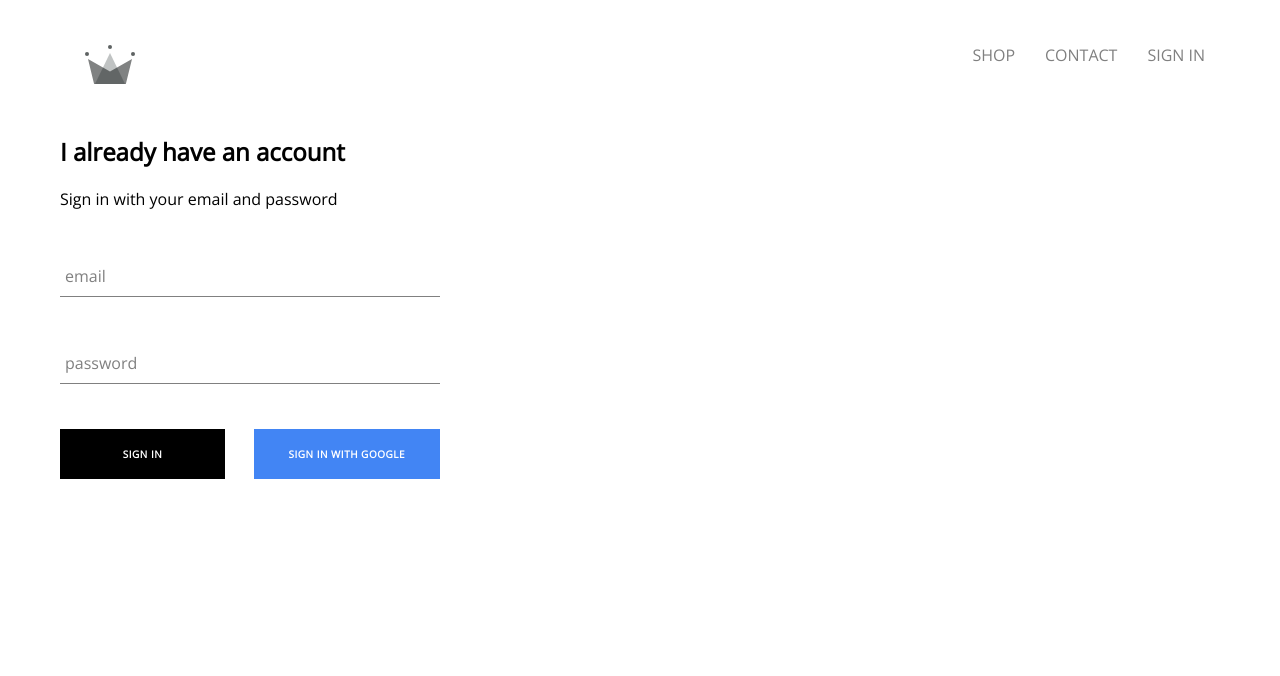
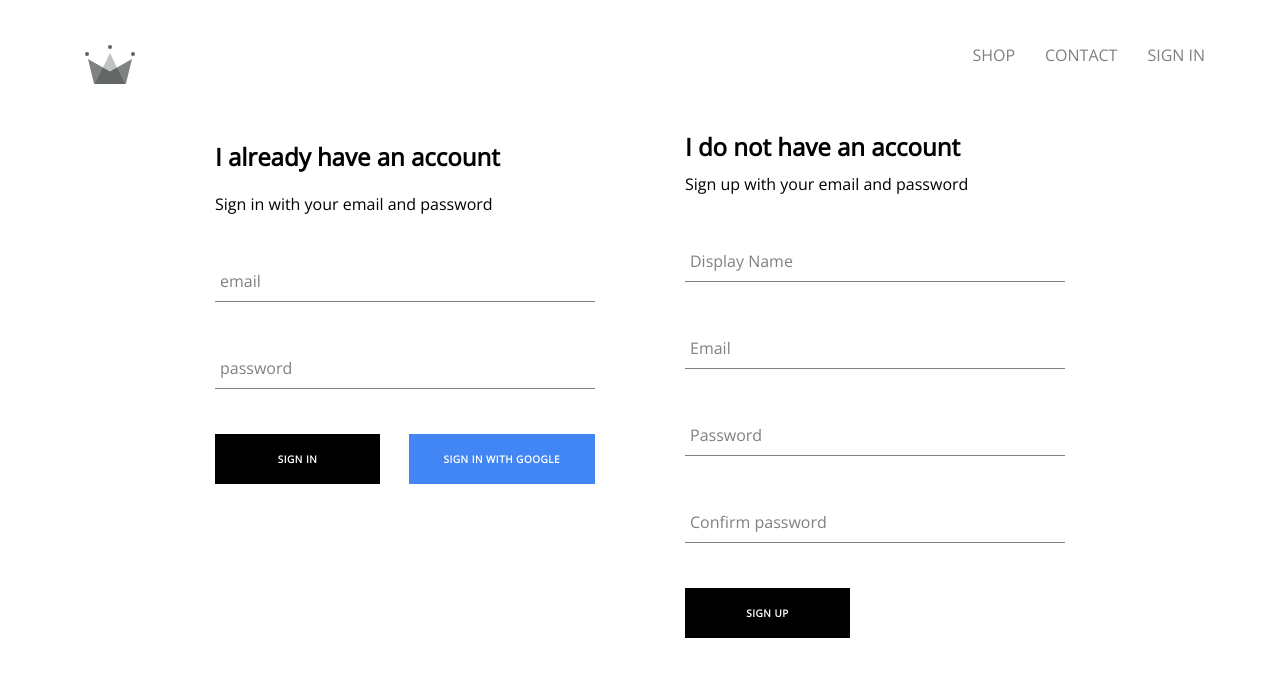
Before and after one commit to chevtong/e-shop, a React (Create React App) app: page /signin in a window 1280 px wide. Shown: the top 676 px of the page. Built offline with nearby package versions, Linux system fonts and the light colour scheme; no server answers.

Commit message:
Build sign up function with firebase

```diff
--- a/src/App.js
+++ b/src/App.js
@@ -40,7 +40,7 @@ export class App extends Component {
         })
 
       } else {
-        this.setState({ currentUser: userAuth })
+        this.setState({  currentUser: userAuth })
       }
 
     })
--- /dev/null
+++ b/src/components/signUp/SignUp.jsx
@@ -0,0 +1,109 @@
+
+import { auth, createUserProfileDocument } from '../../firebase/Firebase.utils'
+import './signUp.styles.scss'
+
+import React, { Component } from 'react'
+import FormInput from '../formInput/FormInput'
+import CustomButton from '../customButton/CustomButton'
+
+export class SignUp extends Component {
+    constructor() {
+        super()
+
+        this.state = {
+            displayName: '',
+            email: '',
+            password: '',
+            confirmPassword: ''
+        }
+    }
+
+    handleSubmit = async(e) =>{
+        e.preventDefault()
+
+        const { displayName, email, password, confirmPassword } = this.state
+
+        if(password!==confirmPassword){
+            alert('passwords do not match')
+            return
+        }
+
+        try{
+            const {user} = await auth.createUserWithEmailAndPassword(email, password)
+
+            createUserProfileDocument(user, {displayName})
+
+            this.setState({
+                displayName: '',
+                email: '',
+                password: '',
+                confirmPassword: ''
+            })
+
+        } catch (error){
+            console.error(error)
+        }
+
+    }
+
+    handleChange = (e) =>{
+
+        const {name, value} = e.target
+
+        this.setState({[name]: value})
+    }
+
+
+    render() {
+        const { displayName, email, password, confirmPassword } = this.state
+
+        return (
+            <div className='sign-up'>
+                <h2 className='title'>I do not have an account</h2>
+                <span>Sign up with your email and password</span>
+
+                <form className="sign-up-form" onSubmit={this.handleSubmit}>
+                    <FormInput
+                        type='text'
+                        name='displayName'
+                        value={displayName}
+                        onChange={this.handleChange}
+                        label='Display Name'
+                        required
+                    />
+
+                    <FormInput
+                        type='email'
+                        name='email'
+                        value={email}
+                        onChange={this.handleChange}
+                        label='Email'
+                        required
+                    />
+
+                    <FormInput
+                        type='password'
+                        name='password'
+                        value={password}
+                        onChange={this.handleChange}
+                        label='Password'
+                        required
+                    />
+
+                    <FormInput
+                        type='password'
+                        name='confirmPassword'
+                        value={confirmPassword}
+                        onChange={this.handleChange}
+                        label='Confirm password'
+                        required
+                    />
+                    <CustomButton type='submit'>sign up</CustomButton>
+                </form>
+
+            </div>
+        )
+    }
+}
+
+export default SignUp
--- /dev/null
+++ b/src/components/signUp/signUp.styles.scss
@@ -0,0 +1,9 @@
+.sign-up {
+    display: flex;
+    flex-direction: column;
+    width: 380px;
+
+    .title {
+      margin: 10px 0;
+    }
+  }
--- a/src/pages/signInPage/SignInPage.jsx
+++ b/src/pages/signInPage/SignInPage.jsx
@@ -1,11 +1,13 @@
 import React from 'react'
 import SignIn from '../../components/signIn/SignIn'
+import SignUp from '../../components/signUp/SignUp'
 import './signInPage.scss'
 
 function SignInPage() {
     return (
         <div className='sign-in-and-sign-up'>
             <SignIn />
+            <SignUp/>
 
         </div>
     )
--- a/src/pages/signInPage/signInPage.scss
+++ b/src/pages/signInPage/signInPage.scss
@@ -0,0 +1,6 @@
+.sign-in-and-sign-up{
+    width: 850px;
+    display: flex;
+    justify-content: space-between;
+    margin: 30px auto;
+}
```
Also changed, not shown: src/firebase/Firebase.utils.js (+5 -6 lines).
